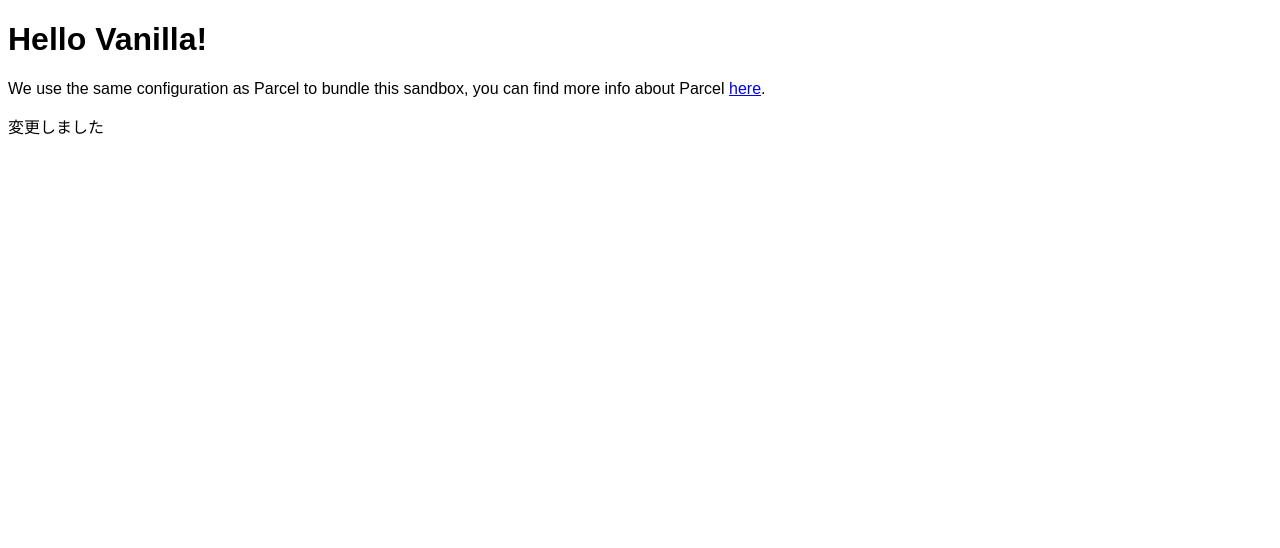
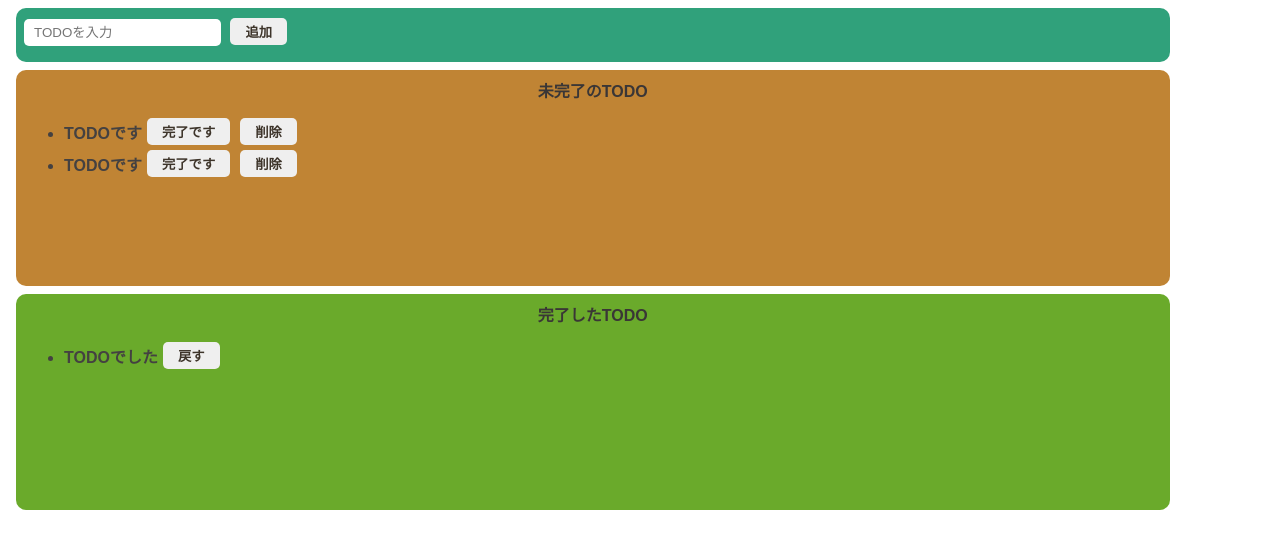
Before and after one commit to onaka-creator/codesandboc-test, a website built with Parcel: page index.html in a window 1280 px wide. Built offline with nearby package versions, Linux system fonts and the light colour scheme.

Commit message:
未完了リストに追加できるところまで

```diff
--- a/index.html
+++ b/index.html
@@ -1,13 +1,39 @@
 <!DOCTYPE html>
 <html>
   <head>
-    <title>Parcel Sandbox</title>
+    <title>TODO(js)</title>
     <meta charset="UTF-8" />
   </head>
 
   <body>
-    <div id="app"></div>
-    <p>変更しました</p>
+    <div class="input-area">
+      <input id="add-text" placeholder="TODOを入力" />
+      <button id="add-button">追加</button>
+    </div>
+    <div class="imcomplete-area">
+      <p class="title">未完了のTODO</p>
+      <ul id="imcomplete-list">
+        <div class="list-row">
+          <li>TODOです</li>
+          <button>完了です</button>
+          <button>削除</button>
+        </div>
+        <div class="list-row">
+          <li>TODOです</li>
+          <button>完了です</button>
+          <button>削除</button>
+        </div>
+      </ul>
+    </div>
+    <div class="complete-area">
+      <p class="title">完了したTODO</p>
+      <ul id="complete-list">
+        <div class="list-row">
+          <li>TODOでした</li>
+          <button>戻す</button>
+        </div>
+      </ul>
+    </div>
     <script src="src/index.js"></script>
   </body>
 </html>
--- a/src/index.js
+++ b/src/index.js
@@ -1,10 +1,72 @@
 import "./styles.css";
 
-document.getElementById("app").innerHTML = `
-<h1>Hello Vanilla!</h1>
-<div>
-  We use the same configuration as Parcel to bundle this sandbox, you can find more
-  info about Parcel
-  <a href="https://parceljs.org" target="_blank" rel="noopener noreferrer">here</a>.
-</div>
-`;
+const onClinckAdd = () => {
+  //テキストボックスの値を取得し、初期化する。
+  const inputText = document.getElementById("add-text").value;
+  document.getElementById("add-text").value = "";
+
+  //div生成
+  const div = document.createElement("div");
+  div.className = "list-row";
+
+  //liタグ生成
+  const li = document.createElement("li");
+  li.innerText = inputText;
+
+  //button（完了）タグ生成
+  const completeButton = document.createElement("button");
+  completeButton.innerText = "完了";
+  completeButton.addEventListener("click", () => {
+    //押された完了ボタンの親タグ(div)タグを未完了リストから削除
+    deletFromIncompleteList(completeButton.parentNode);
+
+    //完了リストに追加する要素
+    const addTarget = completeButton.parentNode;
+
+    //TODO内容テキストを取得
+    const text = addTarget.firstElementChild.innerText;
+
+    //div以下を初期化
+    addTarget.textContent = null;
+
+    //liタグ生成
+    const li = document.createElement("li");
+    li.innerText = text;
+
+    //backButtonタグ生成
+    const backButton = document.createElement("button");
+    backButton.innerText = "戻す";
+
+    //divタグの子要素に各要素を設定
+    addTarget.appendChild(li);
+    addTarget.appendChild(backButton);
+
+    //完了リストに追加
+    document.getElementById("complete-list").appendChild(addTarget);
+  });
+
+  //button(削除)タグ生成
+  const deletButton = document.createElement("button");
+  deletButton.innerText = "削除";
+  deletButton.addEventListener("click", () => {
+    //押された削除ボタンの親タグ(div)を未完了リストから削除
+    deletFromIncompleteList(deletButton.parentNode);
+  });
+
+  //divタグの子要素に各要素を設定
+  div.appendChild(li);
+  div.appendChild(completeButton);
+  div.appendChild(deletButton);
+
+  //未完了リストに追加
+  document.getElementById("imcomplete-list").appendChild(div);
+};
+
+//未完了リストから指定の要素を削除
+const deletFromIncompleteList = (target) => {
+  document.getElementById("imcomplete-list").removeChild(target);
+};
+
+document
+  .getElementById("add-button")
+  .addEventListener("click", () => onClinckAdd());
--- a/src/styles.css
+++ b/src/styles.css
@@ -1,3 +1,68 @@
 body {
   font-family: sans-serif;
 }
+
+input {
+  border-radius: 5px;
+  border: none;
+  padding: 6px 10px;
+  margin-top: 3px;
+  outline: none;
+}
+
+button {
+  border-radius: 5px;
+  border: none;
+  padding: 4px 15px;
+  margin-right: 5px;
+  margin-left: 5px;
+  font-weight: bold;
+  color: rgb(61, 52, 42);
+}
+
+button:hover {
+  background-color: rgb(180, 214, 175);
+  cursor: pointer;
+}
+
+.input-area {
+  background-color: rgb(48, 161, 123);
+  width: 90%;
+  height: 38px;
+  padding: 8px;
+  margin: 8px;
+  border-radius: 10px;
+}
+
+.imcomplete-area {
+  background-color: rgb(192, 132, 52);
+  width: 90%;
+  min-height: 200px;
+  padding: 8px;
+  margin: 8px;
+  border-radius: 10px;
+}
+
+.complete-area {
+  background-color: rgb(106, 170, 43);
+  width: 90%;
+  min-height: 200px;
+  padding: 8px;
+  margin: 8px;
+  border-radius: 10px;
+}
+
+.title {
+  text-align: center;
+  margin-top: 0;
+  font-weight: bold;
+  color: rgb(58, 54, 54);
+}
+
+.list-row {
+  display: flex;
+  align-items: center;
+  font-weight: bold;
+  color: rgb(68, 65, 65);
+  margin-top: 5px;
+}
```
Also changed, not shown: package.json (+6 -4 lines).
